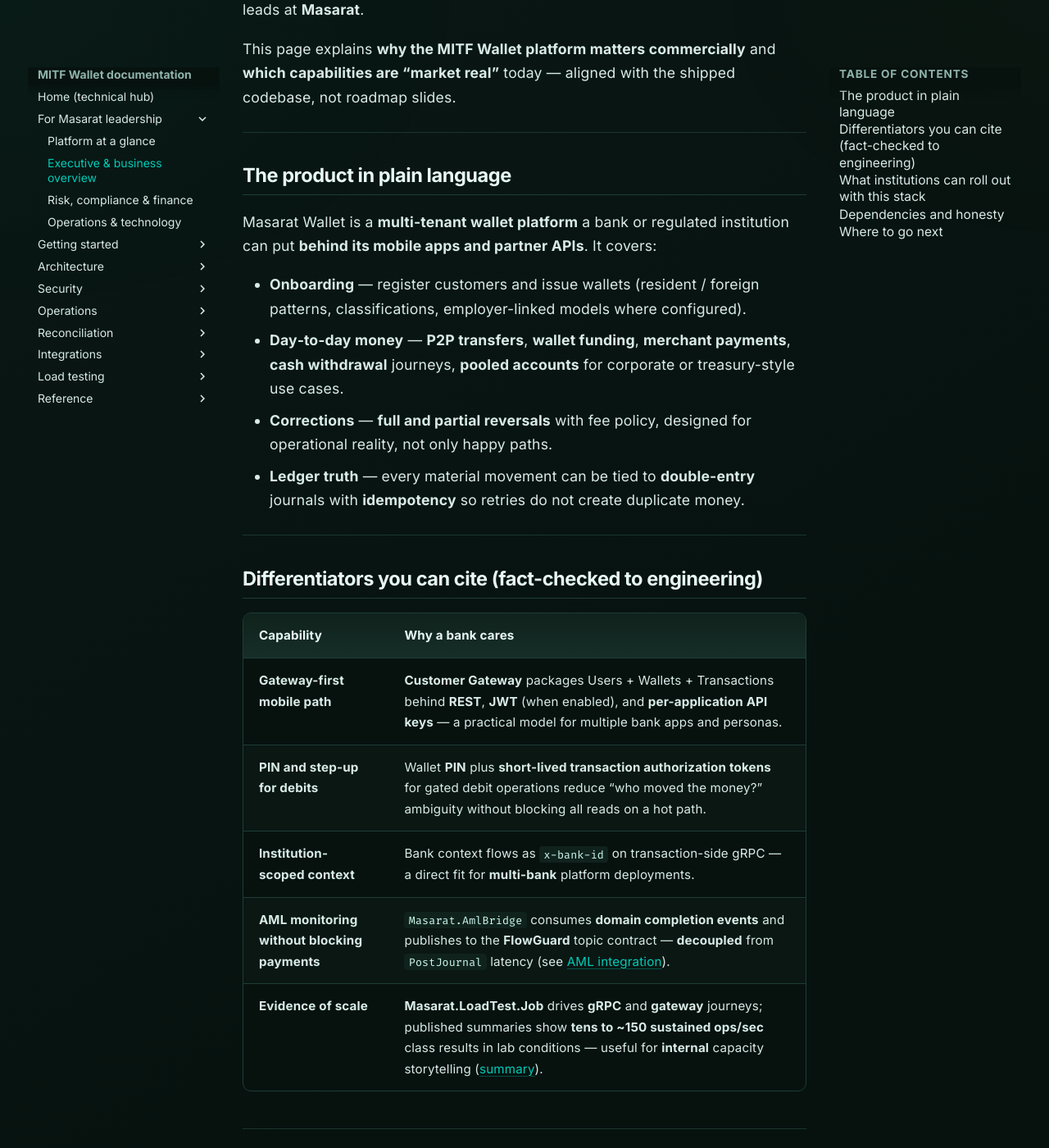
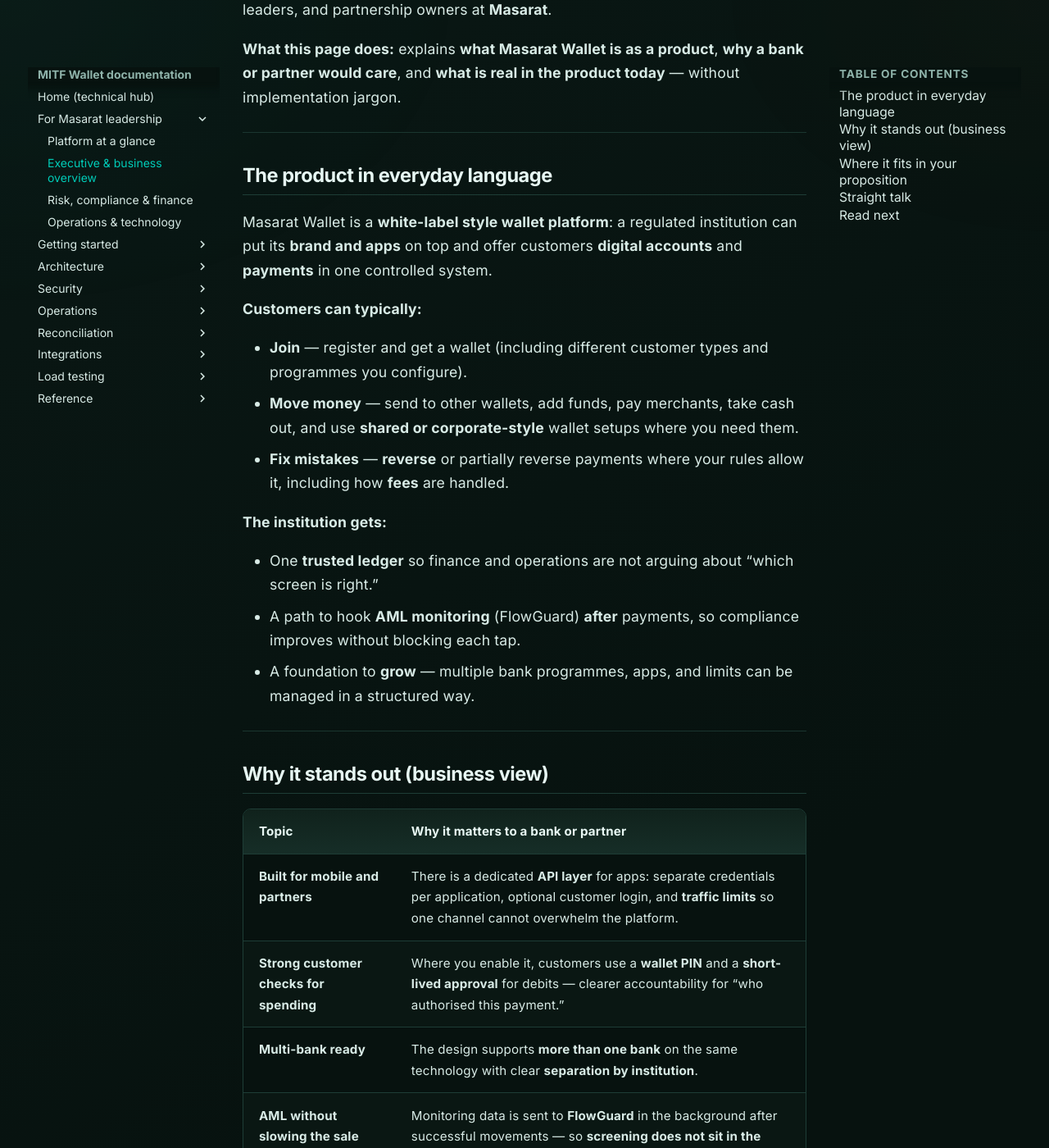
Before and after one commit to anstwechy/mitf_wallet_public_docs, an MkDocs documentation site: the page built from docs/stakeholders/executive-overview.md, in a window 1280 px wide and 1400 px high, scrolled down 308 px. Shown: the whole window at 82% size. Built offline with MkDocs 1.6.1 and Material for MkDocs 9.7.7, drawn with Linux system fonts in a browser that asks for light colours; comment, search, counter and statistics services are not loaded; some of the changed text lies outside the part shown.

Commit message:
docs(stakeholders): simplify first three pages for business readers

````diff
--- a/docs/stakeholders/executive-overview.md
+++ b/docs/stakeholders/executive-overview.md
@@ -1,71 +1,81 @@
 # Executive & business overview {: .wallet-lead }
 
-**Audience:** CEOs, general managers, business owners, product and partnership leads at **Masarat**.
+**Who this is for:** chief executives, general managers, **commercial and product** leaders, and partnership owners at **Masarat**.
 
-This page explains **why the MITF Wallet platform matters commercially** and **which capabilities are “market real”** today — aligned with the shipped codebase, not roadmap slides.
+**What this page does:** explains **what Masarat Wallet is as a product**, **why a bank or partner would care**, and **what is real in the product today** — without implementation jargon.
 
 ---
 
-## The product in plain language
+## The product in everyday language
 
-Masarat Wallet is a **multi-tenant wallet platform** a bank or regulated institution can put **behind its mobile apps and partner APIs**. It covers:
+Masarat Wallet is a **white-label style wallet platform**: a regulated institution can put its **brand and apps** on top and offer customers **digital accounts** and **payments** in one controlled system.
 
-- **Onboarding** — register customers and issue wallets (resident / foreign patterns, classifications, employer-linked models where configured).
-- **Day‑to‑day money** — **P2P transfers**, **wallet funding**, **merchant payments**, **cash withdrawal** journeys, **pooled accounts** for corporate or treasury-style use cases.
-- **Corrections** — **full and partial reversals** with fee policy, designed for operational reality, not only happy paths.
-- **Ledger truth** — every material movement can be tied to **double-entry** journals with **idempotency** so retries do not create duplicate money.
+**Customers can typically:**
+
+- **Join** — register and get a wallet (including different customer types and programmes you configure).
+- **Move money** — send to other wallets, add funds, pay merchants, take cash out, and use **shared or corporate-style** wallet setups where you need them.
+- **Fix mistakes** — **reverse** or partially reverse payments where your rules allow it, including how **fees** are handled.
+
+**The institution gets:**
+
+- One **trusted ledger** so finance and operations are not arguing about “which screen is right.”
+- A path to hook **AML monitoring** (FlowGuard) **after** payments, so compliance improves without blocking each tap.
+- A foundation to **grow** — multiple bank programmes, apps, and limits can be managed in a structured way.
 
 ---
 
-## Differentiators you can cite (fact-checked to engineering)
+## Why it stands out (business view)
 
-| Capability | Why a bank cares |
-| ---------- | ---------------- |
-| **Gateway-first mobile path** | **Customer Gateway** packages Users + Wallets + Transactions behind **REST**, **JWT** (when enabled), and **per-application API keys** — a practical model for multiple bank apps and personas. |
-| **PIN and step-up for debits** | Wallet **PIN** plus **short-lived transaction authorization tokens** for gated debit operations reduce “who moved the money?” ambiguity without blocking all reads on a hot path. |
-| **Institution-scoped context** | Bank context flows as **`x-bank-id`** on transaction-side gRPC — a direct fit for **multi-bank** platform deployments. |
-| **AML monitoring without blocking payments** | **`Masarat.AmlBridge`** consumes **domain completion events** and publishes to the **FlowGuard** topic contract — **decoupled** from `PostJournal` latency (see [AML integration](../integrations/aml-integration.md)). |
-| **Evidence of scale** | **Masarat.LoadTest.Job** drives **gRPC** and **gateway** journeys; published summaries show **tens to ~150 sustained ops/sec** class results in lab conditions — useful for **internal** capacity storytelling ([summary](../load-testing/stakeholder-load-test-summary.md)). |
+| Topic | Why it matters to a bank or partner |
+| ----- | ----------------------------------- |
+| **Built for mobile and partners** | There is a dedicated **API layer** for apps: separate credentials per application, optional customer login, and **traffic limits** so one channel cannot overwhelm the platform. |
+| **Strong customer checks for spending** | Where you enable it, customers use a **wallet PIN** and a **short-lived approval** for debits — clearer accountability for “who authorised this payment.” |
+| **Multi-bank ready** | The design supports **more than one bank** on the same technology with clear **separation by institution**. |
+| **AML without slowing the sale** | Monitoring data is sent to **FlowGuard** in the background after successful movements — so **screening does not sit in the critical path** of posting money. |
+| **Evidence of throughput** | Internal test campaigns show **strong sustained payment rates** in a lab setup — useful for **capacity conversations** with stakeholders ([short summary](../load-testing/stakeholder-load-test-summary.md)). |
+
+??? tip "For technical teams"
+    Implementation detail (gateway, tokens, bank identifiers, bridge service names) is in [AML integration](../integrations/aml-integration.md) and the [technical home](../README.md).
 
 ---
 
-## What institutions can roll out with this stack
+## Where it fits in your proposition
 
 ```mermaid
 flowchart LR
-  subgraph retail["Retail and consumer"]
-    A[Wallet app]
-    B[P2P pay merchant cash out]
+  subgraph retail["Retail customers"]
+    A[Wallet in the bank app]
+    B[Pay people pay shops get cash]
   end
 
-  subgraph corporate["Corporate and treasury-style"]
-    C[Pooled accounts]
-    D[Controlled funding sweeps]
+  subgraph corporate["Business and treasury"]
+    C[Pooled or shared balances]
+    D[Controlled funding]
   end
 
-  subgraph governance["Governance"]
-    E[Per-app keys and rate limits]
-    F[KYC service boundary]
-    G[Reconciliation exports]
+  subgraph trust["Trust and control"]
+    E[Per-app access and limits]
+    F[Identity checks where you deploy them]
+    G[Reports that line up with the ledger]
   end
 
   A --> B
   C --> D
-  retail --> governance
-  corporate --> governance
+  retail --> trust
+  corporate --> trust
 ```
 
 ---
 
-## Dependencies and honesty
+## Straight talk
 
-- **Production outcomes** depend on **your** infra, network, DR posture, and operational maturity — the platform gives **mechanisms** (outbox, backpressure, observability), not a guarantee without runbooks.
-- **FlowGuard** semantics and alert handling live in the **AML product**; the wallet integration supplies **timely, structured monitoring traffic** aligned with the AML contract.
+- **Go-live success** still depends on **your** infrastructure, processes, and people. The platform supplies **proven patterns** (controls, monitoring, recovery) — not a substitute for a runbook or a risk sign-off.
+- **FlowGuard** decides **what happens to alerts and cases**. The wallet’s job is to deliver **complete, consistent monitoring data** on time.
 
 ---
 
-## Where to go next
+## Read next
 
-- **Risk, compliance, finance:** [Risk, compliance & finance](risk-compliance-and-finance.md)
-- **Operational and technology depth:** [Operations & technology leadership](operations-and-technology.md)
-- **Technical deep dive:** [Platform capabilities](../architecture/platform-capabilities.md)
+- **Risk, compliance, and finance** — [Risk, compliance & finance](risk-compliance-and-finance.md)
+- **How we run and scale it** — [Operations & technology leadership](operations-and-technology.md)
+- **Deep technical picture** — [Platform capabilities](../architecture/platform-capabilities.md)
--- a/docs/stakeholders/index.md
+++ b/docs/stakeholders/index.md
@@ -1,99 +1,80 @@
 # Masarat MITF Wallet — platform at a glance {: .wallet-lead }
 
-**Masarat Wallet** (MITF) is Masarat’s bank-grade **digital wallet and ledger** platform: onboarding, wallets, regulated money movement, merchant and cash journeys, pooled accounts, reversals, **double-entry ledger** correctness, and **asynchronous** scale — all built as **.NET 10 microservices** with clear boundaries for **audit, compliance, and growth**.
+**Masarat Wallet** is the platform Masarat uses to power **digital wallets** for banks and regulated partners: customers get onboarded, hold balances, pay each other, pay merchants, withdraw cash, and use pooled or treasury-style accounts when needed — with a **single official ledger** so money and reporting stay trustworthy.
 
-This page is the **front door for Masarat leadership** (executives, department heads, and senior managers). The technical deep dives stay in the rest of this site; here we focus on **what the system does**, **why it matters**, and **where to go next**.
+This page is written for **leaders and business owners** at Masarat. It stays high level. Engineers will find APIs, architecture, and runbooks elsewhere on this site.
 
 ---
 
-## What you can tell stakeholders in one minute
+## In one minute: what leadership should know
 
-| Theme | Masarat Wallet delivers |
-| ----- | ------------------------ |
-| **Money correctness** | Atomic **PostJournal** with **zero-sum** double-entry, idempotent ledger posts, explicit outcomes for retries and reconciliation. |
-| **Bank-ready channels** | **Customer Gateway** for mobile apps: REST, **per-app credentials**, optional **JWT**, persona routing, and rate limiting — on top of gRPC core services. |
-| **Durability** | **Transactional outbox** (PostgreSQL) on **Wallets** and **Transactions** so money-adjacent events are not “fire-and-forget”. |
-| **Scale (lab-proven)** | Internal load campaigns show **sustained tens to ~150 wallet operations/sec** in Docker reference stacks, with **idempotency honoured under chaos** and **ledger-aligned checks** (see [load test summary](../load-testing/stakeholder-load-test-summary.md)). |
-| **Compliance path** | **Masarat.AmlBridge** publishes completion traffic toward **FlowGuard** over **RabbitMQ** without blocking core payment paths. |
-| **Operability** | OpenTelemetry → **Prometheus / Loki / Tempo / Grafana**; structured logs; reconciliation **job and reporting** for bank-vs-ledger alignment. |
+| What matters | In plain terms |
+| ------------ | -------------- |
+| **Correct money** | Movements are recorded in a proper accounting-style ledger so debits and credits stay balanced. The system is built so repeated or retried requests do not silently create **double payments**. |
+| **Ready for bank apps** | There is a **front door** designed for mobile and partner channels: secure access per app, optional login for end users, and controls on how fast clients can call the platform. |
+| **Reliable messaging** | When a payment is saved, related notifications (for other parts of the platform) are **not left to chance** — they are designed to go out reliably after the payment is committed. |
+| **Capacity (internal tests)** | In Masarat’s **internal lab** tests, the stack sustained **roughly tens to low hundreds of wallet payments per second**, including stressful **fault-injection** runs. Figures are for **planning and confidence**, not a customer contract — see the [short summary for stakeholders](../load-testing/stakeholder-load-test-summary.md). |
+| **Compliance monitoring** | After money movements complete, the platform can send **standardised monitoring data** to **FlowGuard** (Masarat’s AML side) **without blocking** the payment itself. |
+| **Run the bank** | Teams get **dashboards and logs** for operations, plus **reconciliation** tools to compare the ledger with bank statements. |
 
-!!! success "Code-backed, not slide-only"
-    Capabilities here map to **`Masarat.Wallet.slnx`**, **`docker-compose.yml`**, and the main **`README`** in Masarat’s internal **`mitf_wallet`** engineering repository — the same source tree used to build **Ledger**, **Wallets**, **Users**, **Transactions**, **Customer Gateway**, **Gateway Management Web**, **KYC API**, **AML Bridge**, **Reconciliation** (API, job, reporting), **LoadTest.Job**, messaging contracts, and observability libraries.
+??? tip "For technical teams — map to the codebase"
+    The behaviour above is implemented in Masarat’s internal **mitf_wallet** repository (services such as **Customer Gateway**, **Users**, **Wallets**, **Transactions**, **Ledger**, **AML bridge**, **reconciliation**, **KYC**, and observability). Use the [technical home](../README.md) for service names and configuration detail.
 
 ---
 
-## System map (who does what)
+## How the pieces fit together (simple view)
 
 ```mermaid
 flowchart TB
-  subgraph experience["Customer & bank channels"]
-    GW[Customer Gateway REST]
-    MWEB[Gateway Management Web]
+  subgraph channels["What customers and banks touch"]
+    Apps[Mobile and partner apps]
+    Mgmt[Admin / management web]
   end
 
-  subgraph core["Core money domain"]
-    U[Users — onboarding]
-    W[Wallets — accounts PIN classifications]
-    T[Transactions — transfers merchant cash pool reverse]
-    L[Ledger — journals balances]
+  subgraph core["Core platform"]
+    Join[Sign-up and customer records]
+    Wallets[Wallets balances and rules]
+    Pay[Payments transfers merchants cash]
+    Books[Official ledger]
   end
 
-  subgraph assurance["Assurance & growth"]
-    KYC[KYC API]
-    AML[AML Bridge → FlowGuard]
-    REC[Reconciliation API Job Reporting]
-    LT[LoadTest.Job]
+  subgraph assurance["Assurance"]
+    Identity[Know-your-customer support]
+    AMLfeed[AML monitoring feed to FlowGuard]
+    Recon[Bank reconciliation and reporting]
   end
 
-  subgraph platform["Platform"]
-    PG[(PostgreSQL)]
-    RMQ[RabbitMQ]
-    OBS[OTel Grafana stack]
-  end
-
-  GW --> U
-  GW --> W
-  GW --> T
-  U --> W
-  W --> L
-  T --> L
-  W --> RMQ
-  T --> RMQ
-  AML --> RMQ
-  W --> PG
-  T --> PG
-  U --> PG
-  L --> PG
-  REC --> L
-  GW -.-> OBS
+  Apps --> Join
+  Apps --> Wallets
+  Apps --> Pay
+  Join --> Wallets
+  Wallets --> Books
+  Pay --> Books
+  Pay --> AMLfeed
+  Books --> Recon
+  Identity --> Join
 ```
 
 ---
 
-## Guided reads by role
+## Who should read which page
 
-| If you lead… | Start with |
-| -------------- | ---------- |
-| **Business, strategy, or a P&L** | [Executive & business overview](executive-overview.md) |
-| **Risk, compliance, AML, or finance control** | [Risk, compliance & finance](risk-compliance-and-finance.md) |
-| **Operations, IT, engineering, or delivery** | [Operations & technology leadership](operations-and-technology.md) |
-| **Deep technical work** | [Home — technical hub](../README.md) → Architecture / Reference |
+| If you… | Go here |
+| ------- | ------- |
+| **Own strategy, commercial, or the business case** | [Executive & business overview](executive-overview.md) |
+| **Own risk, compliance, AML, audit, or finance control** | [Risk, compliance & finance](risk-compliance-and-finance.md) |
+| **Own IT delivery, infrastructure, or day-to-day operations** | [Operations & technology leadership](operations-and-technology.md) |
+| **Need APIs, diagrams, and implementation detail** | [Technical documentation home](../README.md) |
 
 ---
 
-## Proof points (non-contractual)
+## Proof points (internal lab — not an SLA)
 
-From Masarat’s **internal Docker reference** campaigns (engineering baselines, March 2026 class of runs — see [stakeholder load test summary](../load-testing/stakeholder-load-test-summary.md)):
-
-- **~146 ops/s** sustained on a **10k clean** transfer phase; **~89 ops/s** under a **chaos** overlay with **ReplayMismatches = 0**.
-- **Million-transfer** campaigns completed with **ledger-aligned money checks**; chaos runs show controlled degradation, not silent duplication.
-
-Production figures depend on hardware, regions, and configuration — treat these as **internal engineering evidence**, not customer SLAs.
+Masarat has run **large-scale internal tests** (including deliberate failures and duplicates) to stress the platform. Bottom line: the system **completed planned volumes**, **handled retries predictably**, and **checked balances against the ledger**. Numbers and caveats are in the [stakeholder load test summary](../load-testing/stakeholder-load-test-summary.md). **Production** performance always depends on your environment.
 
 ---
 
-## Next steps inside Masarat
+## Inside Masarat
 
-1. **Pick your stakeholder track** in the table above.
-2. Share **this stakeholder hub** as the single entry URL for leadership.
-3. Point product and integration teams to the [technical home](../README.md) for APIs and runbooks.
+1. Bookmark **this page** as the leadership entry to the docs.
+2. Send **product and delivery** teams to the [technical home](../README.md) when they need specifications.
````
Also changed, not shown: docs/getting-started/all-pages.md (+3 -3 lines), docs/stakeholders/risk-compliance-and-finance.md (+40 -35 lines).
